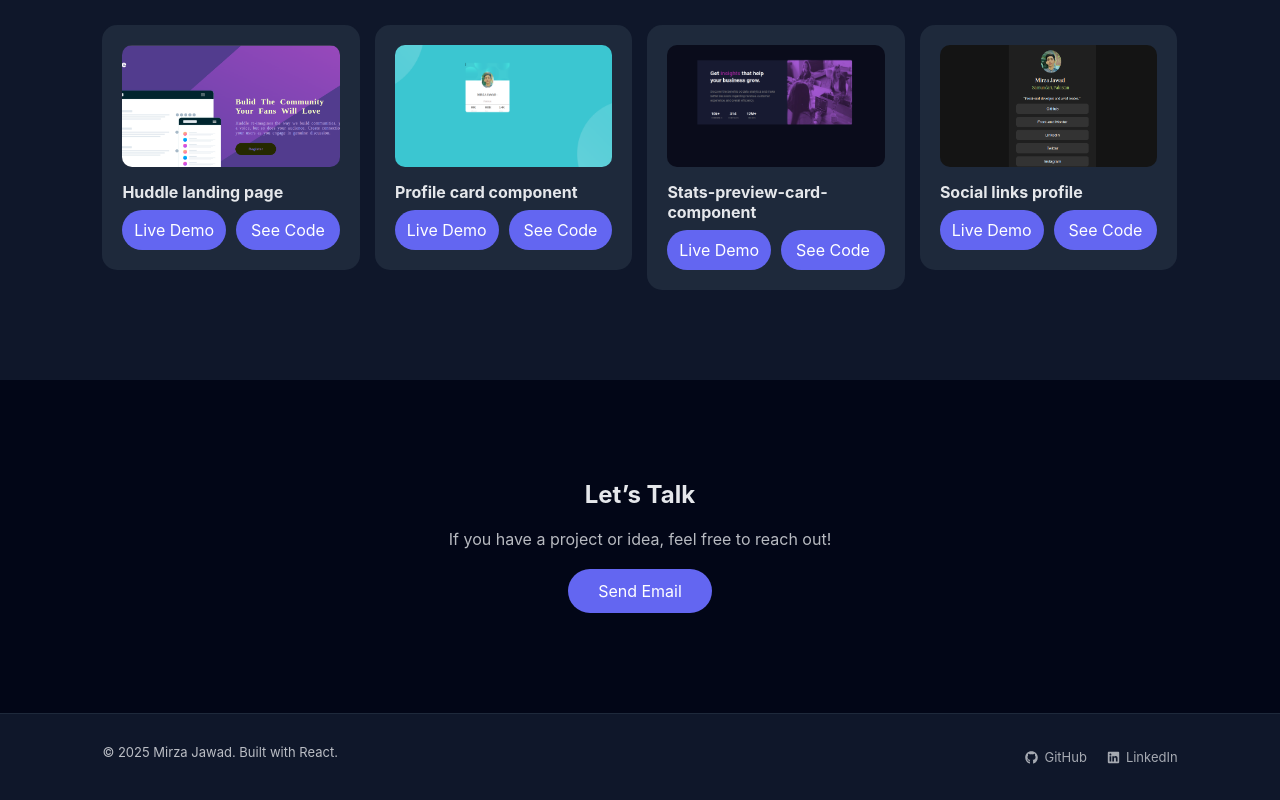
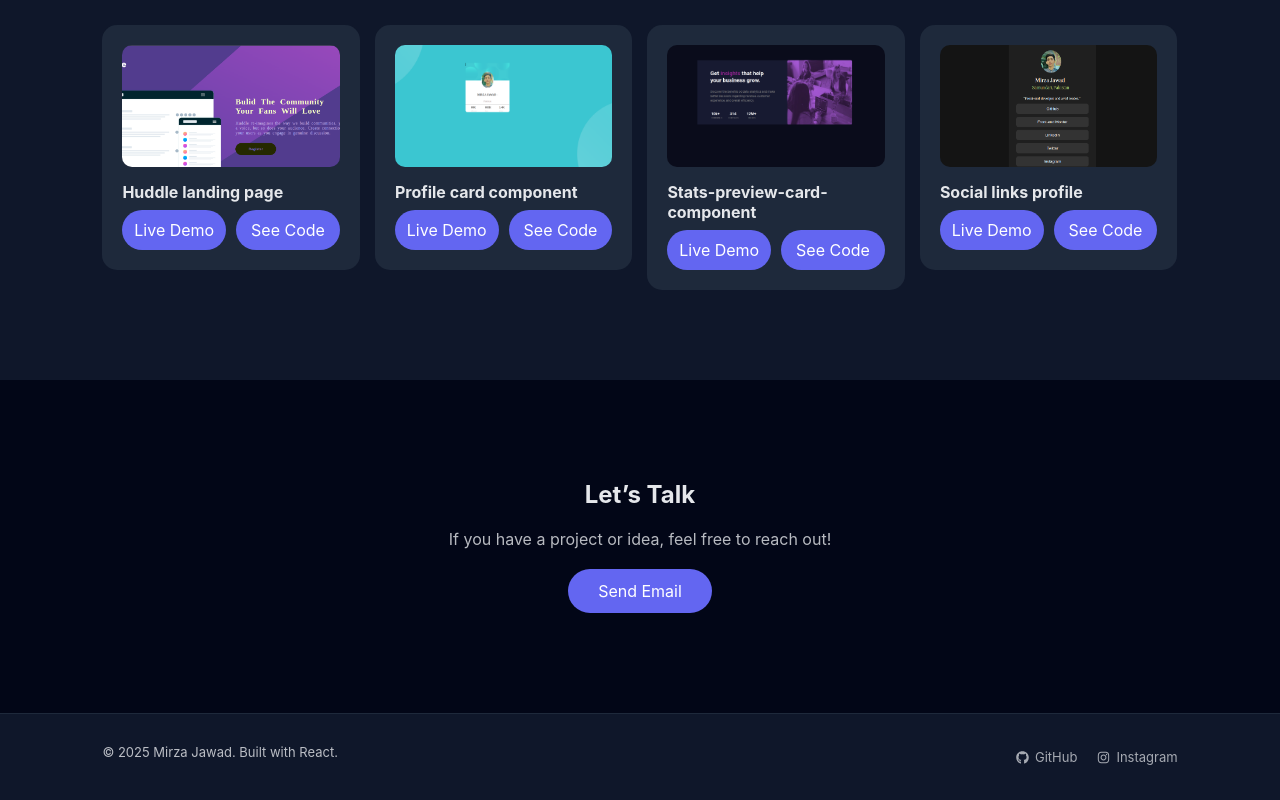
Before and after one commit to mirzajawad804/Portfolio, a React (Vite) app: page / in a window 1280 px wide. Shown: the part 1787-2587 px from the top of the page. Built offline with nearby package versions, Linux system fonts and the light colour scheme.

Commit message:
update instgram link

```diff
--- a/src/components/Footer.jsx
+++ b/src/components/Footer.jsx
@@ -1,6 +1,6 @@
 import React from "react";
 import "../styles/global.css";
-import { FaGithub, FaLinkedin } from "react-icons/fa";
+import { FaGithub, FaInstagram } from "react-icons/fa";
 
 function Footer() {
   return (
@@ -11,8 +11,8 @@ function Footer() {
         <a href="https://github.com/mirzajawad804" target="_blank" rel="noopener noreferrer">
           <FaGithub /> GitHub
         </a>
-        <a href="https://linkedin.com/" target="_blank" rel="noopener noreferrer">
-          <FaLinkedin /> LinkedIn
+        <a href="https://www.instagram.com/mirza_jawad_ali_kami?igsh=MTN6Ynd5ZWV3bHVuNw==" target="_blank" rel="noopener noreferrer">
+          <FaInstagram /> Instagram
         </a>
       </div>
     </footer>
```
